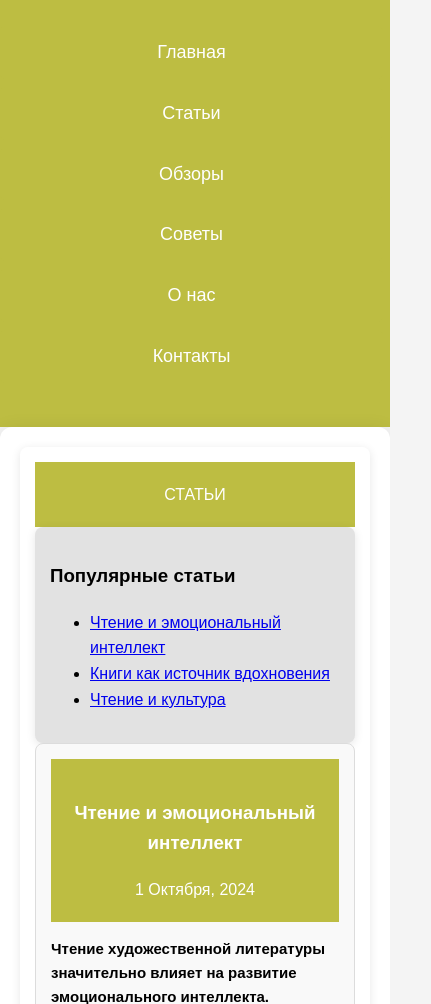
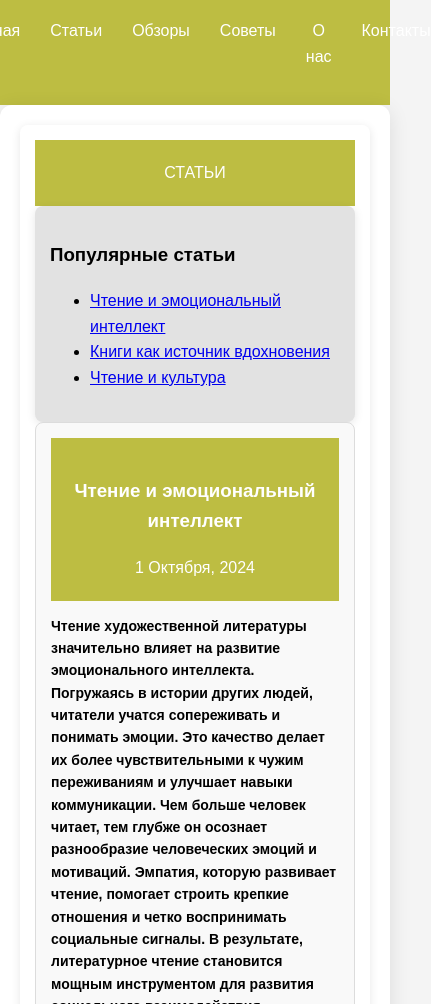
Before and after one commit to Didi110605/html-csskt3, a plain HTML site: page index.html in a window 390 px wide. Shown: the part 96-1100 px from the top of the page, 431 px wide, since content can reach past the window. Drawn offline with Linux system fonts and the light colour scheme.

Commit message:
Update stylekt.css

```diff
--- a/stylekt.css
+++ b/stylekt.css
@@ -7,6 +7,7 @@ body {
     color: #000000;
 }
 
+/* Заголовок */
 header {
     background-color: rgb(189, 189, 66);
     color: #ffffff;
@@ -14,59 +15,54 @@ header {
     text-align: center;
 }
 
+/* Навигация */
 nav {
     margin: 5px 0;
 }
 
 nav ul {
-    max-width: 100%; /* Ограничиваем ширину на 100% экрана */
+    display: flex; /* Используем Flex для горизонтального отображения */
+    list-style: none;
     padding: 0;
-    overflow-x: hidden; /* Скроем всё, что выходит за пределы */
-    box-sizing: border-box; /* Учитываем внутрь размеры отступов */
+    justify-content: center; /* Центрируем навигацию */
 }
 
 nav ul li {
-    margin: 5px 10px; /* Удобные отступы между элементами */
-    display: block; /* Элементы в строку */
+    margin: 0 15px;
 }
 
 nav ul li a {
     color: #ffffff;
     text-decoration: none;
-    font-size: 16px;
-    padding: 10px 20px;
-    display: block;
-    background-color: rgb(189, 189, 66);
-    border-radius: 5px;
-    transition: background-color 0.3s ease-in-out; /* Плавная анимация */
+    transition: color 0.3s;
 }
 
 nav ul li a:hover {
-    background-color: #ee9300; /* Изменение цвета при наведении */
-    color: #ffffff;
+    text-decoration: underline;
+    color: #ee9300; /* Изменение цвета при наведении */
 }
 
-
-
+/* Основное содержимое */
 main {
     display: grid;
-    grid-template-columns: 1fr;
+    grid-template-columns: 1fr; /* Одна колонка по умолчанию */
     padding: 20px;
-    max-width: 1200px;
-    margin: 0 auto;
+    max-width: 1200px; /* Максимальная ширина для большего экрана */
+    margin: 0 auto; /* Центрирование основного содержимого */
     background: #ffffff;
     border-radius: 12px;
     box-shadow: 0 4px 20px rgba(0, 0, 0, 0.1);
 }
 
+/* Стиль для боковой панели */
 aside {
     background: #e2e2e2;
-    max-width: 700px;
     padding: 15px;
     border-radius: 8px;
     box-shadow: 0 2px 10px rgba(0, 0, 0, 0.1);
 }
 
+/* Разделы */
 section {
     margin-bottom: 20px;
     padding: 15px;
@@ -74,16 +70,18 @@ section {
     box-shadow: 0 2px 10px rgba(0, 0, 0, 0.1);
 }
 
+/* Заголовки секций */
 h2 {
     border-bottom: 2px solid #35424a;
     padding-bottom: 10px;
     color: #35424a;
 }
 
+/* Стиль статей */
 article {
     margin-bottom: 20px;
     padding: 15px;
-    border: 1px solid #dcdcdc;
+    border: 1px solid #dcdcdc; /* Линия для отделения */
     border-radius: 8px;
     background: #f9f9f9;
 }
@@ -92,53 +90,63 @@ article h2 {
     color: #35424a;
 }
 
+/* Стиль для первого абзаца статьи */
 article p:first-of-type {
-    font-weight: bold;
+    font-weight: bold; /* Выделение первого абзаца */
 }
 
+/* Стиль для всех абзацев в статьях */
 article p {
-    font-size: 15px;
+    font-size: 15px; /* Увеличенный размер шрифта для улучшения читаемости */
     color: #000000;
 }
 
+/* Ссылки в статьях */
 article a {
     display: inline-block;
     margin-top: 10px;
-    padding: 8px 12px;
+    padding: 8px 12px; /* Увеличенные отступы для кнопки */
     background: #35424a;
     color: #ffffff;
     text-decoration: none;
     border-radius: 5px;
-    transition: background 0.3s;
+    transition: background 0.3s; /* Плавный переход */
 }
 
 article a:hover {
     background: #48657a;
 }
 
+/* Футер */
 footer {
     background-color: #c6ba35;
     color: #ffffff;
     text-align: center;
-    padding: 15px 0;
+    padding: 15px 0; /* Увеличенные отступы для более комфортного рамки */
 }
 
-
-@media (max-width: 550px) {
-    nav ul {
-        flex-direction: column; /* На мобильных устройствах — вертикальное меню */
-        align-items: center; /* Центрируем элементы */
+/* Медиазапросы */
+@media (min-width: 600px) {
+    main {
+        grid-template-columns: 2fr 1fr; /* Две колонки: основное содержимое и боковая панель */
     }
 
-    nav ul li {
-        margin: 8px 0; /* Увеличиваем отступы между элементами для удобства касания */
+    aside {
+        margin-left: 20px; /* Отступы между основным содержимым и боковой панелью */
+    }
+}
+
+@media (max-width: 600px) {
+    h2 {
+        font-size: 20px; /* Уменьшение размера заголовков */
     }
 
-    nav ul li a {
-        /* На мобильном увеличиваем кликабельную зону */
-        font-size: 18px;
-        padding: 12px 16px;
-        width: 90%; /* Заполняет почти весь экран */
-        text-align: center; /* Выравнивание текста по центру */
+    article p {
+        font-size: 14px; /* Уменьшение размера шрифта статьи */
+    }
+
+    article a {
+        width: 100%; /* Кнопки на всю ширину для удобства клика */
+        box-sizing: border-box; /* Учет отступов в ширине */
     }
 }
```
